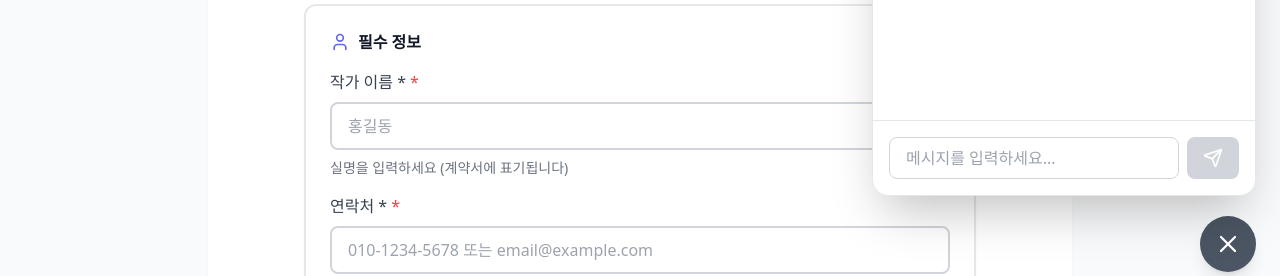
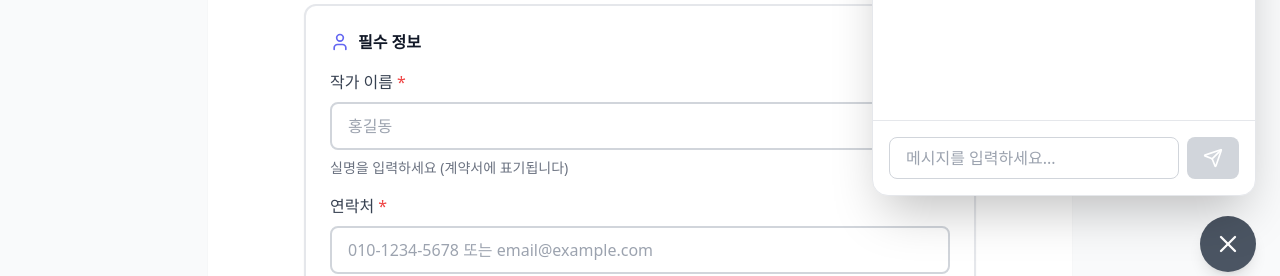
Before and after one commit to hwangtab/artcontract, a Next.js app: page / in a window 1280 px wide. Shown: the part 508-784 px from the top of the page. Built offline with nearby package versions, Linux system fonts and the light colour scheme.

Commit message:
fix: remove duplicated required marker

```diff
--- a/app/components/wizard/steps/Step00ArtistInfo.tsx
+++ b/app/components/wizard/steps/Step00ArtistInfo.tsx
@@ -42,7 +42,7 @@ export default function Step00ArtistInfo({
           </h3>
 
           <Input
-            label="작가 이름 *"
+            label="작가 이름"
             value={artistName || ''}
             onChange={(value) =>
               onUpdate({ artistName: value, artistContact, artistIdNumber, artistAddress })
@@ -53,7 +53,7 @@ export default function Step00ArtistInfo({
           />
 
           <Input
-            label="연락처 *"
+            label="연락처"
             value={artistContact || ''}
             onChange={(value) =>
               onUpdate({ artistName, artistContact: value, artistIdNumber, artistAddress })
--- a/app/components/wizard/steps/Step03ClientType.tsx
+++ b/app/components/wizard/steps/Step03ClientType.tsx
@@ -125,11 +125,12 @@ export default function Step03ClientType({
             </h3>
 
             <Input
-              label="클라이언트 이름/상호 *"
+              label="클라이언트 이름/상호"
               value={clientName || ''}
               onChange={(value) => onUpdate({ clientType, clientName: value, clientContact })}
               placeholder="예: 홍길동, 카페모카"
               helper="계약서에 표시될 이름입니다 (필수)"
+              required
             />
 
             <Input
```
